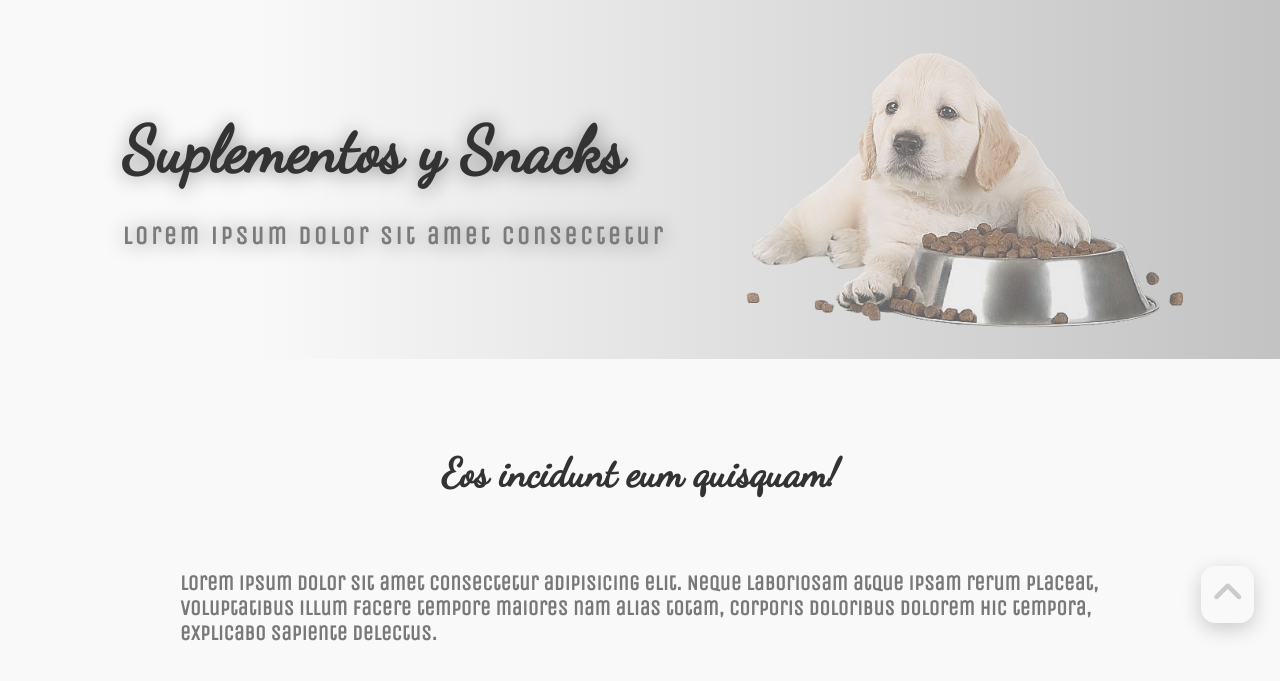
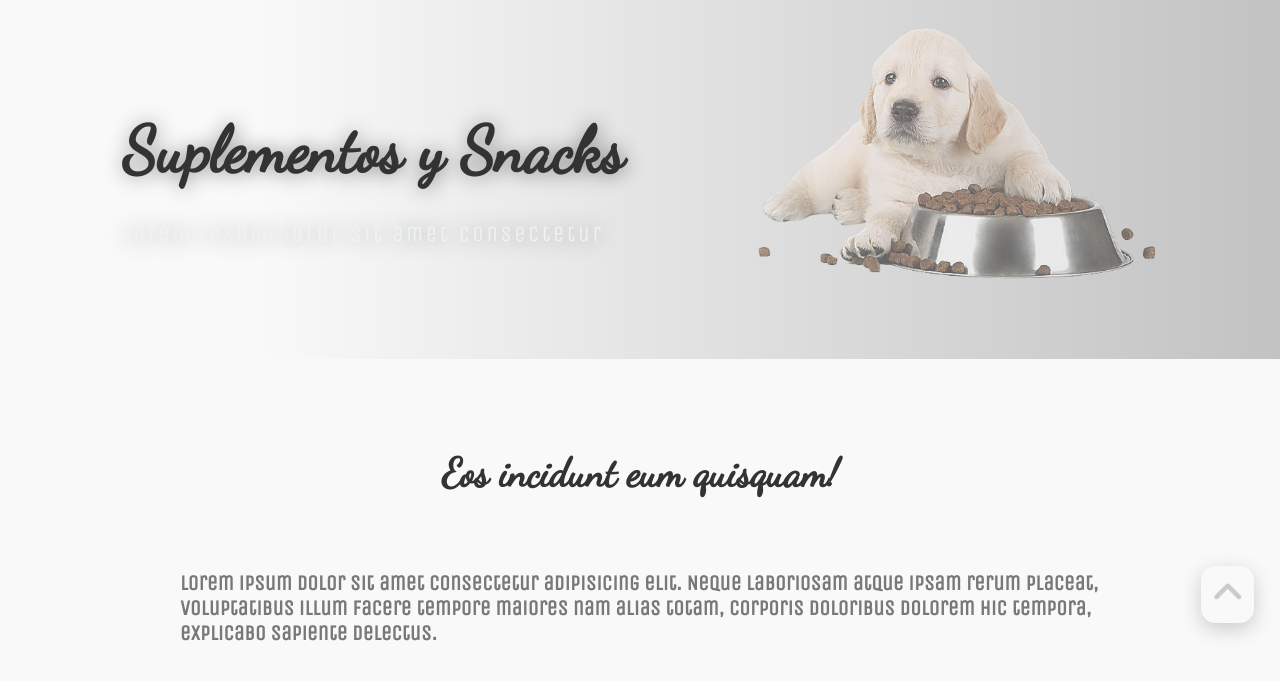
Before and after one commit to s-ol3/codo-fullPython1-half, a plain HTML site: page 1snacks.html in a window 1280 px wide. Shown: the part 81-762 px from the top of the page. Drawn offline with nearby package versions, Linux system fonts and the light colour scheme; a web font is replaced by a local one.

Commit message:
subt half

```diff
--- a/assets/css/style.css
+++ b/assets/css/style.css
@@ -356,18 +356,37 @@ nav img:hover {
     font-family: 'Dancing Script', cursive;
 }
 
-.hero-products .hero-img {
+/*.hero-products .hero-img {
     width: 110%;
     object-fit: contain;
     opacity: 55%;
     position: relative;
     right: 10%;
     bottom: 1%;
+}*/
+.hero-products .hero-img {
+    width: 100%;
+    object-fit: contain;
+    opacity: 55%;
+    position: relative;
+    right: 7%;
+    bottom: 4%;
 }
+
 .hero-products .portada-subtitulo {
   color: #7b7b7b;
   font-weight: 600;
 }
+
+.hero-products .portada-subtitulo {
+    color: var(--colorLetras1);
+    font-size: 1.2em;
+    letter-spacing: 3px;
+    margin-bottom: 1.5em;
+    font-family: 'Unica One', cursive;
+    font-weight: 500;
+}
+
 
 /*barf/////////////////////////////////////////*/
 .hero-products2 {
@@ -385,7 +404,7 @@ nav img:hover {
 
 .hero-products2 .hero-portada {
     /* align-self: center; */
-    padding-left: 3.3em;
+    padding-left: 5em;
     z-index: 9;
     filter: drop-shadow(1px 1px 10px #0000006a);
     margin-top: 5em;
```
